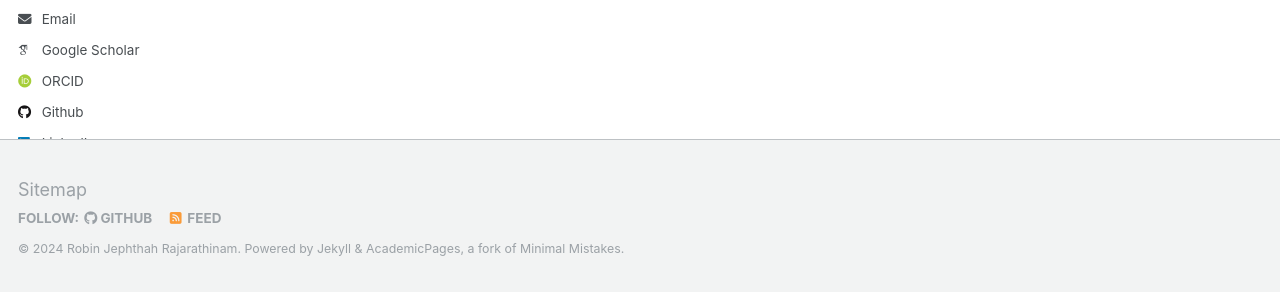
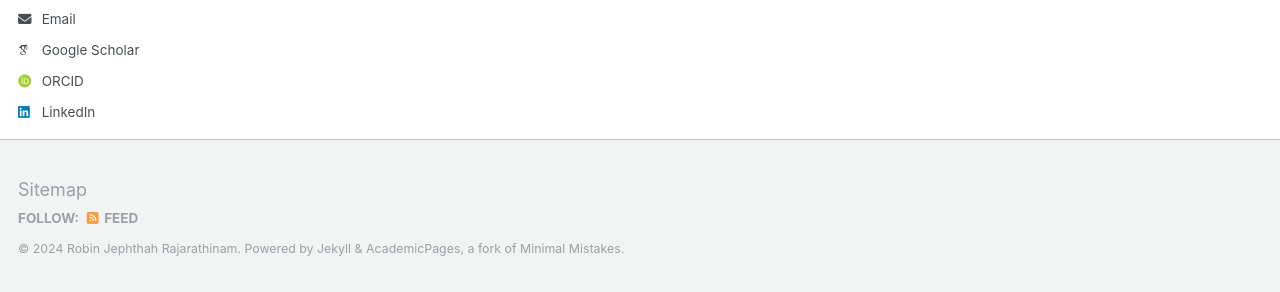
Before and after one commit to rjrthnm2/rjrthnm2.github.io, a Jekyll site: the page built from _pages/about.md, in a window 1280 px wide and 900 px high, scrolled down 839 px. Shown: the part 605-897 px from the top of the window. Built offline with Jekyll 4.4.1, drawn with Linux system fonts in a browser that asks for light colours; some web fonts are replaced.

Commit message:
Removed github link

```diff
--- a/_config.yml
+++ b/_config.yml
@@ -43,7 +43,7 @@ author:
   bitbucket        : # Username - Update with your username on the site
   codepen          : # Username
   dribbble         : # Username
-  github           : "rjrthnm2"
+  github           : # "rjrthnm2"
   kaggle           : # Username
   stackoverflow    : # User number or user number and name (i.e., use "1" or "1/jeff-atwood")
 
```
